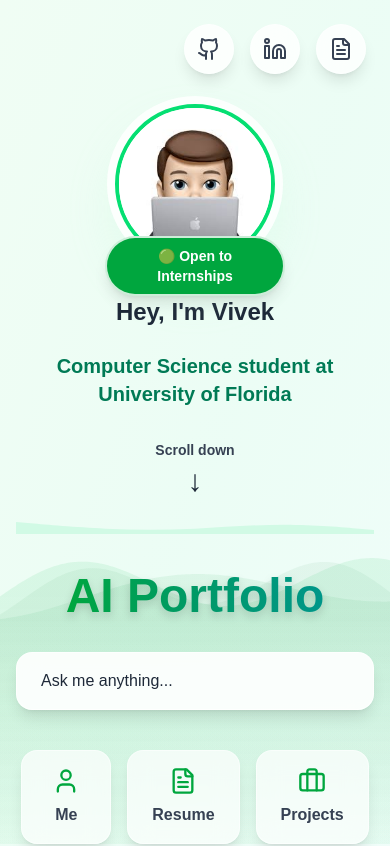
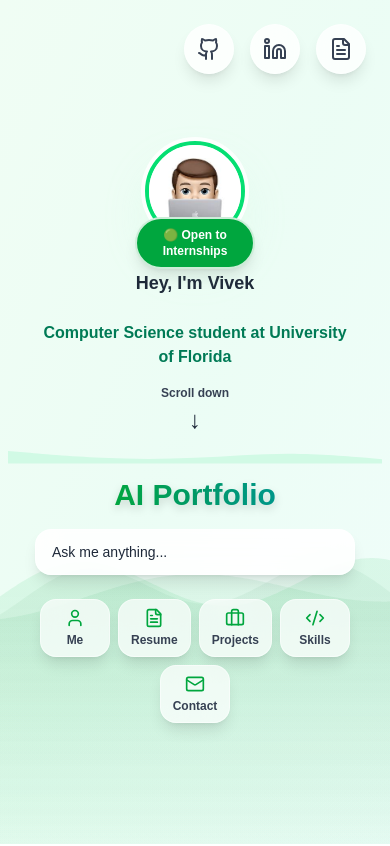
Before and after one commit to Vivekc815/Portfolio, a Next.js app: page / in a window 390 px wide. Shown: the top 846 px of the page. Built offline with nearby package versions, Linux system fonts and the light colour scheme.

Commit message:
Update portfolio with latest changes

```diff
--- a/src/app/page.tsx
+++ b/src/app/page.tsx
@@ -148,7 +148,7 @@ export default function Home() {
         </div>
 
       {/* Main content */}
-      <main className="relative z-10 flex flex-col items-center justify-center w-full max-w-2xl mx-auto px-4 pt-24 pb-12">
+      <main className="relative z-10 flex flex-col items-center justify-center w-full max-w-2xl mx-auto px-2 sm:px-4 pt-10 sm:pt-24 pb-6 sm:pb-12">
         <motion.div
           initial={{ scale: 0.8, opacity: 0 }}
           animate={{ scale: 1, opacity: 1 }}
@@ -157,66 +157,58 @@ export default function Home() {
         >
           {/* Add the floating button near the avatar - Updated for Vercel deployment */}
           <div className="relative">
-            <div className="rounded-full shadow-2xl shadow-green-200/30 bg-white/80 backdrop-blur-lg p-2 mb-2">
-              <Image src="/AppleMemojis1.jpg" alt="Memoji Avatar" width={160} height={160} className="rounded-full object-cover border-4 border-green-400" priority />
+            <div className="rounded-full shadow-2xl shadow-green-200/30 bg-white/80 backdrop-blur-lg p-1 sm:p-2 mb-2">
+              <Image src="/AppleMemojis1.jpg" alt="Memoji Avatar" width={120} height={120} className="rounded-full object-cover border-4 border-green-400 sm:w-[160px] sm:h-[160px] w-[100px] h-[100px]" priority />
             </div>
             <button
               onClick={() => setShowInternModal(true)}
-              className="absolute left-1/2 -bottom-4 -translate-x-1/2 px-5 py-2 bg-green-600 text-white rounded-full shadow-lg border-2 border-white/80 hover:bg-green-700 transition-all text-sm font-semibold z-10"
-              style={{ minWidth: 180 }}
+              className="absolute left-1/2 -bottom-4 -translate-x-1/2 px-3 sm:px-5 py-2 bg-green-600 text-white rounded-full shadow-lg border-2 border-white/80 hover:bg-green-700 transition-all text-xs sm:text-sm font-semibold z-10"
+              style={{ minWidth: 120 }}
             >
               🟢 Open to Internships
             </button>
           </div>
-          <h2 className="text-2xl sm:text-3xl font-semibold text-gray-800 text-center">Hey, I'm Vivek</h2>
-          {/* Replace the intro text with a more prominent, modern font */}
-          <p className="text-xl sm:text-2xl font-bold text-emerald-700 text-center max-w-md font-[var(--font-montserrat)] mt-2">
+          <h2 className="text-lg sm:text-2xl md:text-3xl font-semibold text-gray-800 text-center">Hey, I'm Vivek</h2>
+          <p className="text-base sm:text-xl md:text-2xl font-bold text-emerald-700 text-center max-w-xs sm:max-w-md font-[var(--font-montserrat)] mt-2">
             Computer Science student at University of Florida
           </p>
         </motion.div>
-
-        {/* 1. Animated scroll-down indicator below hero */}
         <motion.div
           initial={{ opacity: 0, y: 10 }}
           animate={{ opacity: 1, y: 0 }}
           transition={{ delay: 1, type: "spring", stiffness: 80 }}
-          className="flex flex-col items-center mt-8"
+          className="flex flex-col items-center mt-4 sm:mt-8"
         >
-          <span className="text-gray-700 text-sm mb-1 font-semibold">Scroll down</span>
-          <span className="animate-bounce text-3xl text-gray-800">↓</span>
+          <span className="text-gray-700 text-xs sm:text-sm mb-1 font-semibold">Scroll down</span>
+          <span className="animate-bounce text-2xl sm:text-3xl text-gray-800">↓</span>
         </motion.div>
-
-        {/* 2. Wavy SVG divider below hero */}
         <div className="w-full overflow-hidden -mb-2">
-          <svg viewBox="0 0 1440 80" fill="none" xmlns="http://www.w3.org/2000/svg" className="w-full h-12">
+          <svg viewBox="0 0 1440 80" fill="none" xmlns="http://www.w3.org/2000/svg" className="w-full h-8 sm:h-12">
             <path fill="#d1fae5" fillOpacity="1" d="M0,32L60,37.3C120,43,240,53,360,58.7C480,64,600,64,720,58.7C840,53,960,43,1080,42.7C1200,43,1320,53,1380,58.7L1440,64L1440,80L1380,80C1320,80,1200,80,1080,80C960,80,840,80,720,80C600,80,480,80,360,80C240,80,120,80,60,80L0,80Z" />
           </svg>
         </div>
-
         <motion.h1
           initial={{ y: 40, opacity: 0 }}
           animate={{ y: 0, opacity: 1 }}
           transition={{ delay: 0.2, type: "spring", stiffness: 100 }}
-          className="mt-8 text-5xl sm:text-6xl font-extrabold text-transparent bg-clip-text bg-gradient-to-r from-green-600 via-emerald-600 to-teal-600 drop-shadow-lg text-center"
+          className="mt-4 sm:mt-8 text-3xl sm:text-5xl md:text-6xl font-extrabold text-transparent bg-clip-text bg-gradient-to-r from-green-600 via-emerald-600 to-teal-600 drop-shadow-lg text-center"
         >
           AI Portfolio
         </motion.h1>
-
-        {/* Search box */}
         <motion.form
           initial={{ y: 30, opacity: 0 }}
           animate={{ y: 0, opacity: 1 }}
           transition={{ delay: 0.4, type: "spring", stiffness: 100 }}
           onSubmit={handleSearch}
-          className="w-full flex justify-center mt-8"
+          className="w-full flex justify-center mt-4 sm:mt-8"
         >
-          <div className="relative w-full max-w-md">
+          <div className="relative w-full max-w-xs sm:max-w-md">
             <input
               type="text"
               placeholder="Ask me anything..."
               value={searchQuery}
               onChange={(e) => setSearchQuery(e.target.value)}
-              className="w-full px-6 py-4 rounded-2xl bg-white/90 backdrop-blur-md border border-white/70 shadow-lg focus:outline-none focus:ring-2 focus:ring-green-400 focus:border-transparent text-gray-900 placeholder:text-gray-800 text-base md:text-lg"
+              className="w-full px-4 sm:px-6 py-3 sm:py-4 rounded-2xl bg-white/90 backdrop-blur-md border border-white/70 shadow-lg focus:outline-none focus:ring-2 focus:ring-green-400 focus:border-transparent text-gray-900 placeholder:text-gray-800 text-sm sm:text-base md:text-lg"
             />
             {isSearching && (
               <div className="absolute right-4 top-1/2 transform -translate-y-1/2">
@@ -225,22 +217,20 @@ export default function Home() {
             )}
           </div>
         </motion.form>
-
-        {/* Glassmorphism nav buttons */}
         <motion.div
           initial={{ y: 30, opacity: 0 }}
           animate={{ y: 0, opacity: 1 }}
           transition={{ delay: 0.6, type: "spring", stiffness: 100 }}
-          className="flex flex-wrap justify-center gap-4 mt-10 w-full"
+          className="flex flex-wrap justify-center gap-2 sm:gap-4 mt-6 sm:mt-10 w-full"
         >
           {navButtons.map(({ label, icon: Icon, href }) => (
             <button
               key={label}
               onClick={() => handleNavClick(href)}
-              className="flex flex-col items-center justify-center gap-2 px-6 py-4 rounded-2xl bg-white/70 backdrop-blur-md border border-white/50 shadow-lg hover:shadow-xl hover:scale-105 transition-all duration-300 min-w-[90px] max-w-[120px] group"
+              className="flex flex-col items-center justify-center gap-1 sm:gap-2 px-3 sm:px-6 py-2 sm:py-4 rounded-2xl bg-white/70 backdrop-blur-md border border-white/50 shadow-lg hover:shadow-xl hover:scale-105 transition-all duration-300 min-w-[70px] sm:min-w-[90px] max-w-[100px] sm:max-w-[120px] group"
             >
-              <Icon className="w-7 h-7 text-green-600 group-hover:text-green-700 transition-colors" />
-              <span className="text-base font-semibold text-gray-700 group-hover:text-gray-800 transition-colors">{label}</span>
+              <Icon className="w-5 h-5 sm:w-7 sm:h-7 text-green-600 group-hover:text-green-700 transition-colors" />
+              <span className="text-xs sm:text-base font-semibold text-gray-700 group-hover:text-gray-800 transition-colors">{label}</span>
             </button>
           ))}
         </motion.div>
```
Also changed, not shown: src/app/chatbot/page.tsx (+15 -15 lines).
